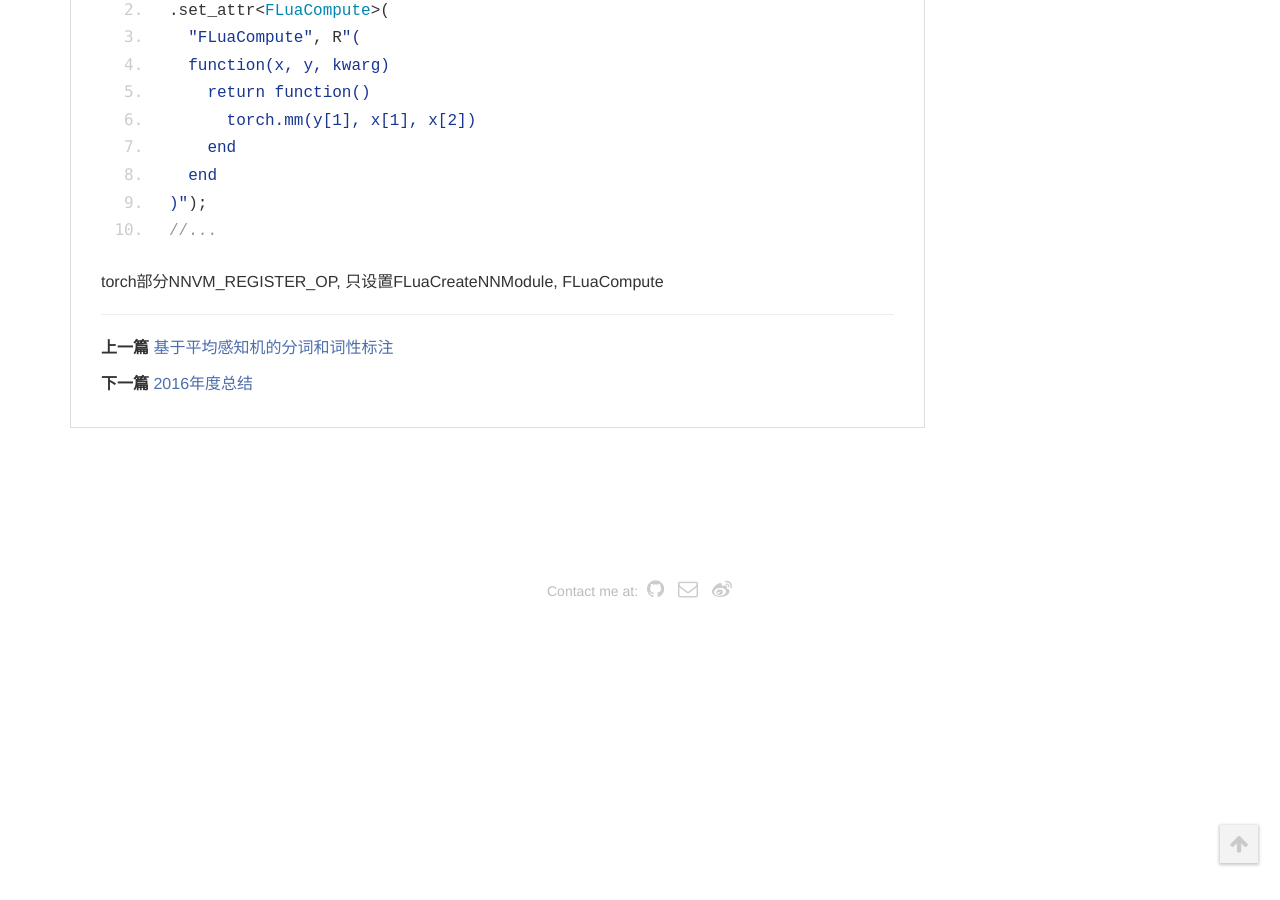
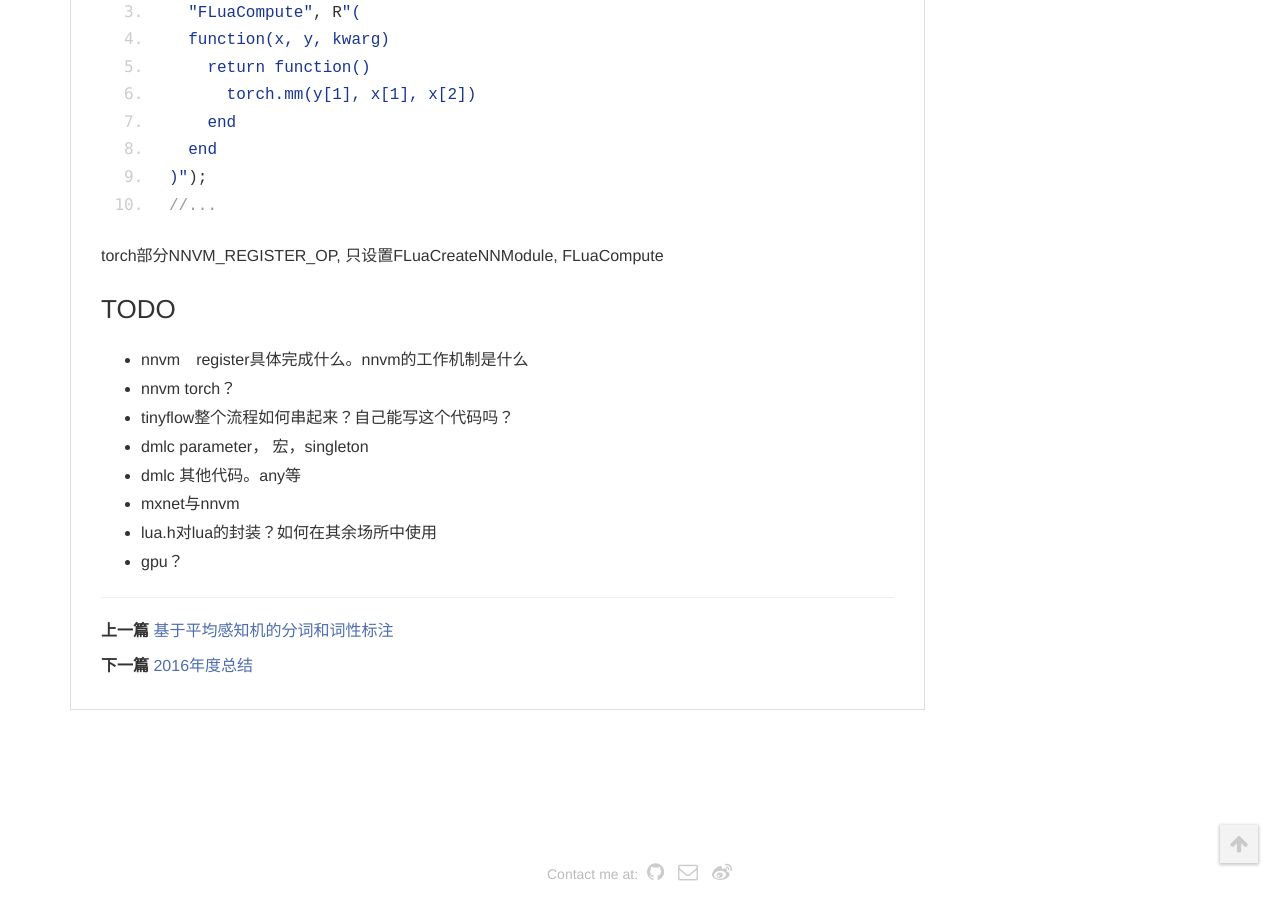
Before and after one commit to vsooda/vsooda.github.io, a Jekyll site: the page built from _posts/2016-12-31-tinyflow-note.markdown, in a window 1280 px wide and 900 px high, scrolled down 9878 px. Built offline with Jekyll 4.4.1, drawn with Linux system fonts in a browser that asks for light colours; comment, search, counter and statistics services are not loaded; before the commit the page ends 10496 px from its top, so only the background shows below that; some of the changed text lies outside the part shown.

Commit message:
fix tinyflow

````diff
--- a/_posts/2016-12-31-tinyflow-note.markdown
+++ b/_posts/2016-12-31-tinyflow-note.markdown
@@ -8,7 +8,7 @@ tags: mxnet deep lua nnvm
 * content
 {:toc}
 
-本文简单记录tinyflow阅读源码笔记。待进一步整理。dmlc的lua封装，parameter宏，any，nnvm还有许多需要学习的地方。
+本文简单记录tinyflow阅读源码笔记。待进一步整理。文末已列出待完善部分。
 
 ```
 ├── src
@@ -421,3 +421,16 @@ NNVM_REGISTER_OP(matmul)
 ```
 
 torch部分NNVM_REGISTER_OP, 只设置FLuaCreateNNModule, FLuaCompute
+
+
+
+### TODO
+
+* nnvm　register具体完成什么。nnvm的工作机制是什么
+* nnvm torch？
+* tinyflow整个流程如何串起来？自己能写这个代码吗？
+* dmlc parameter， 宏，singleton
+* dmlc 其他代码。any等
+* mxnet与nnvm
+* lua.h对lua的封装？如何在其余场所中使用
+* gpu？
````
